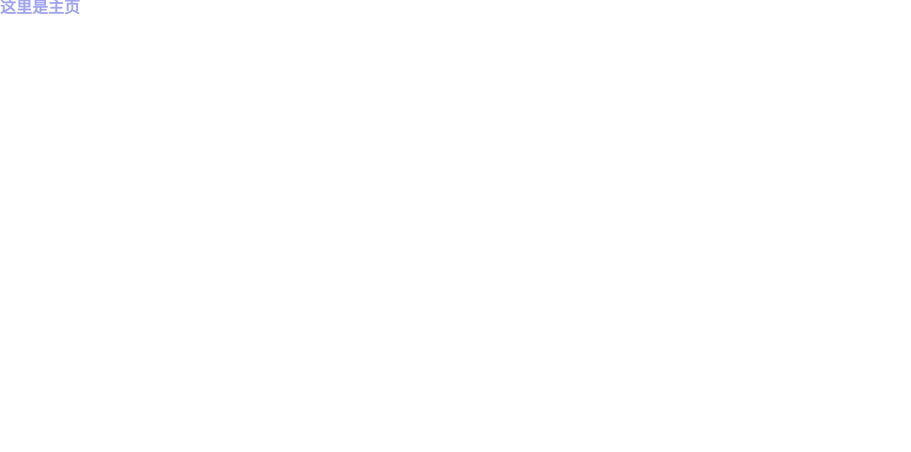
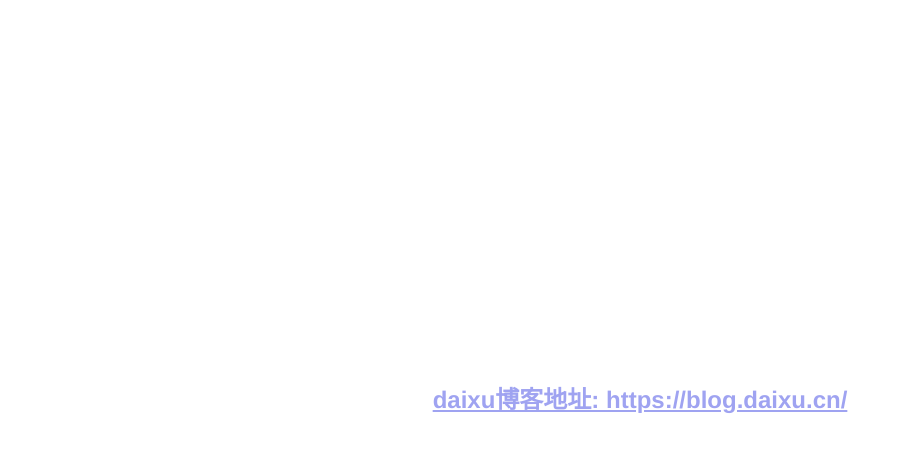
Before and after one commit to daixu-cn/init-vue2, a Vue app: page / in a window 1280 px wide. Shown: the top 452 px of the page, without its empty margins (0-911 px from the left). Built offline with nearby package versions, Linux system fonts and the light colour scheme.

Commit message:
修改默认index

```diff
--- a/src/views/Index.vue
+++ b/src/views/Index.vue
@@ -1,6 +1,10 @@
 <template>
   <div id="index">
-    <h1>这里是主页</h1>
+    <h1>
+      <a href="https://blog.daixu.cn/" target="_blank"
+        >daixu博客地址: https://blog.daixu.cn/</a
+      >
+    </h1>
   </div>
 </template>
 
@@ -18,9 +22,14 @@ export default {
 <style lang="scss">
 #index {
   h1 {
-    font-size: 24rem;
-    color: $main-color;
-    @include overflow-ellipsis;
+    font-size: 24px;
+    position: fixed;
+    top: 50%;
+    left: 50%;
+    transform: translate(-50%, -50%);
+    a {
+      color: $main-color;
+    }
   }
 }
 </style>
```
